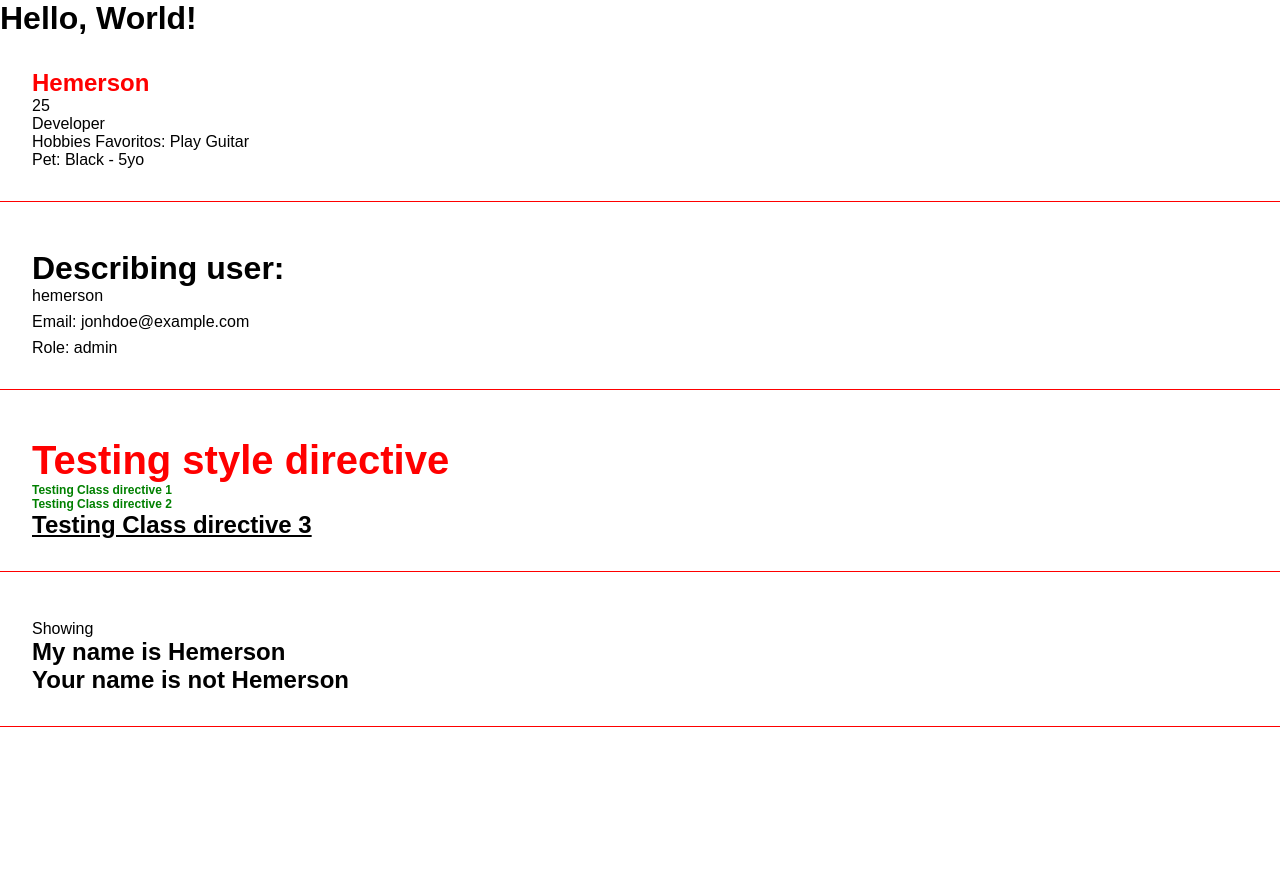
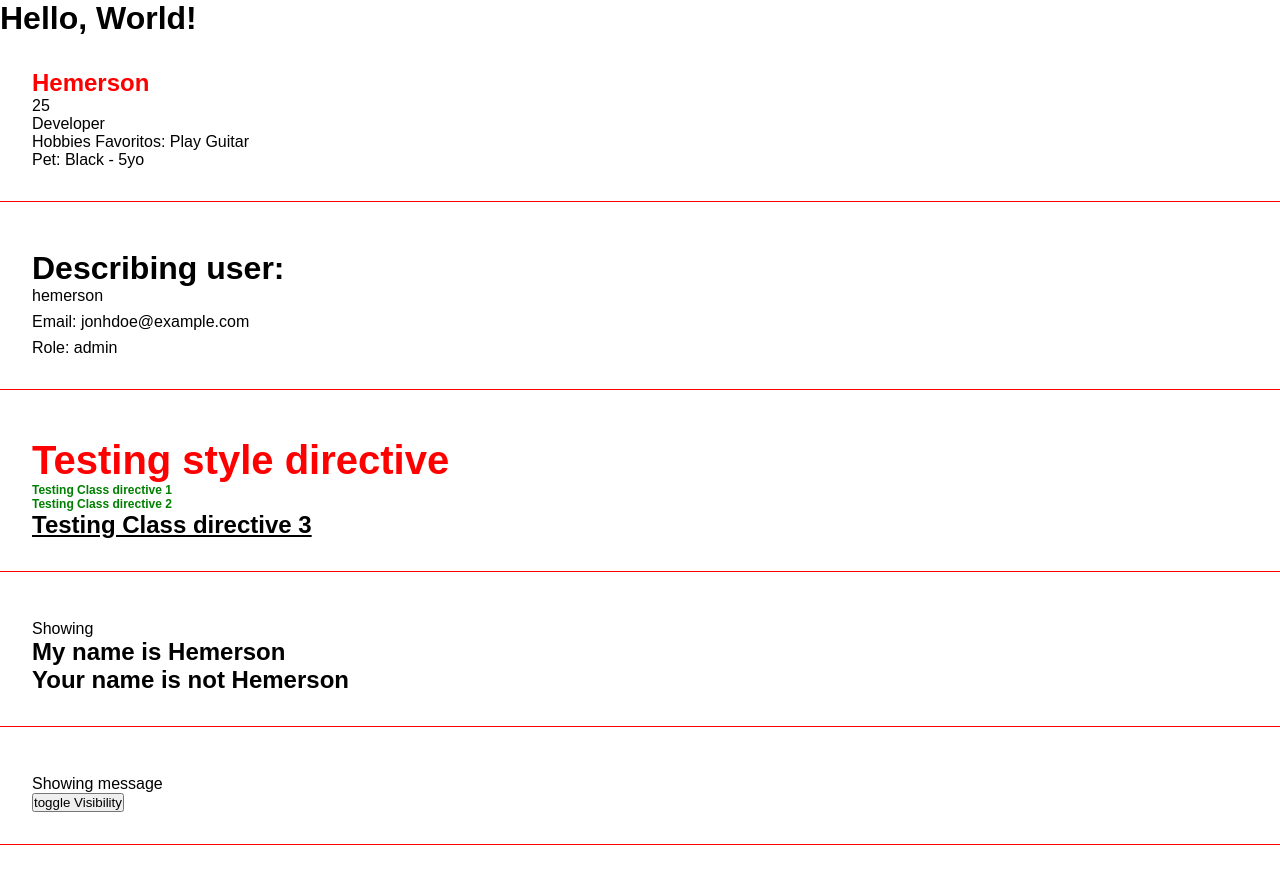
Before and after one commit to hemerson-git/learning-angular13, an Angular app: page / in a window 1280 px wide. Shown: the top 884 px of the page. Built offline with nearby package versions, Linux system fonts and the light colour scheme.

Commit message:
aula 10 - events

```diff
--- a/src/app/app.component.html
+++ b/src/app/app.component.html
@@ -3,3 +3,4 @@
 <app-parent-data [name]="userName" [user]="userData"></app-parent-data>
 <app-directives></app-directives>
 <app-conditional-rendering></app-conditional-rendering>
+<app-events></app-events>
--- a/src/app/app.module.ts
+++ b/src/app/app.module.ts
@@ -7,6 +7,7 @@ import { FirstComponentComponent } from './components/first-component/first-comp
 import { ParentDataComponent } from './components/parent-data/parent-data.component';
 import { DirectivesComponent } from './components/directives/directives.component';
 import { ConditionalRenderingComponent } from './components/conditional-rendering/conditional-rendering.component';
+import { EventsComponent } from './components/events/events.component';
 
 @NgModule({
   declarations: [
@@ -14,7 +15,8 @@ import { ConditionalRenderingComponent } from './components/conditional-renderin
     FirstComponentComponent,
     ParentDataComponent,
     DirectivesComponent,
-    ConditionalRenderingComponent
+    ConditionalRenderingComponent,
+    EventsComponent
   ],
   imports: [
     BrowserModule,
--- /dev/null
+++ b/src/app/components/events/events.component.html
@@ -0,0 +1,6 @@
+<div class="angular-class">
+  <p *ngIf="show">Showing message</p>
+  <button type="button" (click)="toggleMessage()">
+    toggle Visibility
+  </button>
+</div>
--- /dev/null
+++ b/src/app/components/events/events.component.ts
@@ -0,0 +1,11 @@
+import { Component } from '@angular/core';
+
+@Component({
+  selector: 'app-events',
+  templateUrl: './events.component.html',
+  styleUrls: ['./events.component.css']
+})
+export class EventsComponent {
+  show = true
+  toggleMessage = () => this.show = !this.show
+}
```
Also changed, not shown: src/app/components/events/events.component.css (added), 1 other file (tests, documents, lock files or other folders).
